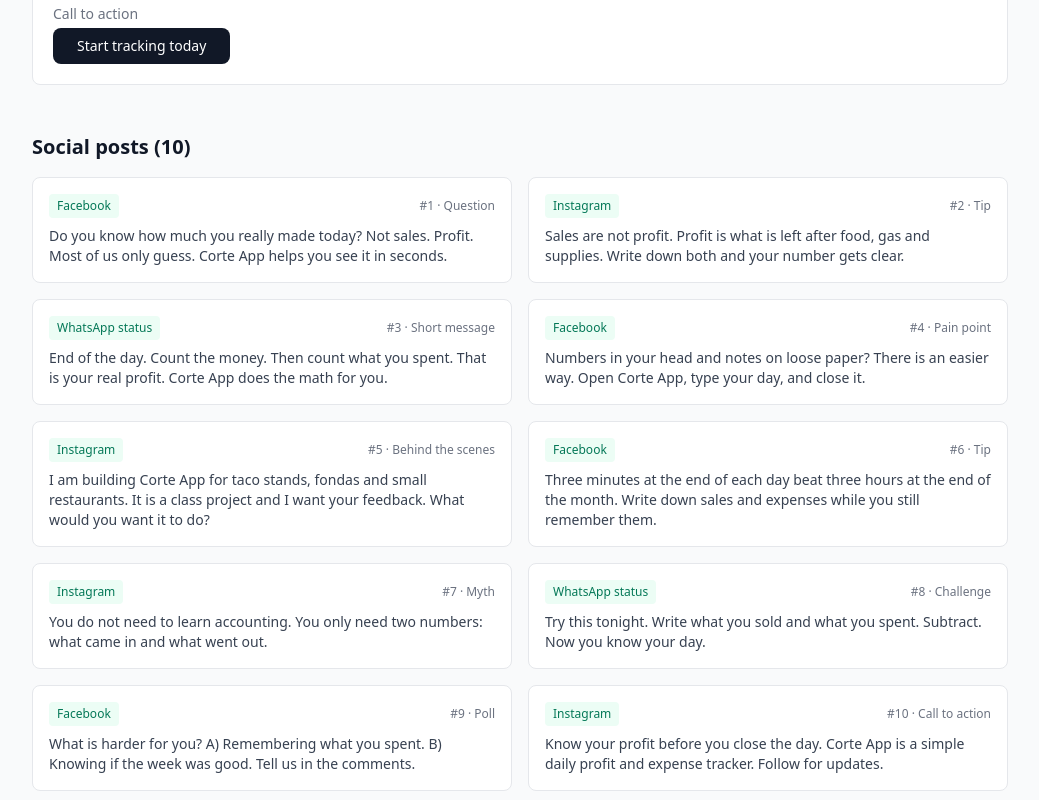
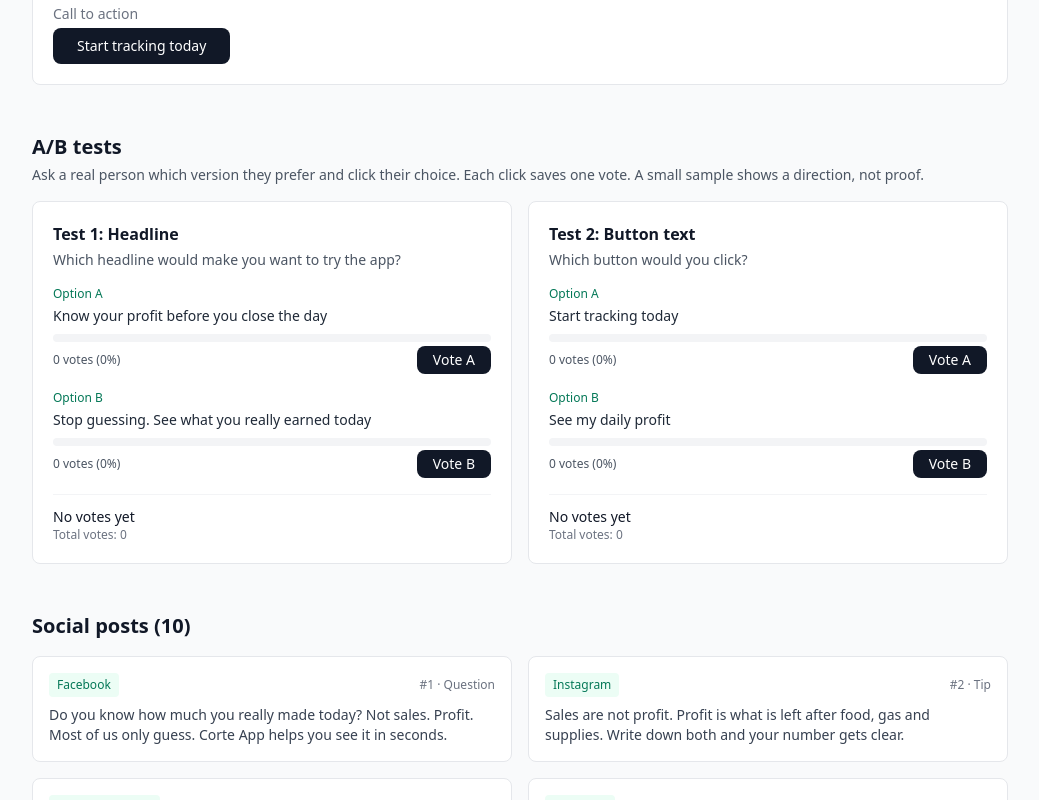
Before and after one commit to emilianosuarezamezcua-a11y/corte-appp, a Next.js app in the folder corte-app/: page /marketing in a window 1280 px wide. Shown: the part 1640-2440 px from the top of the page, without its empty margins (120-1159 px from the left). Built offline with nearby package versions, Linux system fonts and the light colour scheme; no server answers; the database is empty.

Commit message:
Add A/B tester with votes saved in Supabase
Added A/B testing component to marketing page.

```diff
--- a/corte-app/app/marketing/page.js
+++ b/corte-app/app/marketing/page.js
@@ -1,5 +1,7 @@
 'use client';
 
+import { useEffect, useState } from 'react';
+import { supabase } from '../../lib/supabaseClient';
 import { POSTS, SCRIPTS, CALENDAR } from './content';
 
 const BRAND = {
@@ -52,6 +54,130 @@
   ],
   cta: 'Start tracking today',
 };
+
+function ABTest(props) {
+  const testName = props.testName;
+  const [counts, setCounts] = useState({ A: 0, B: 0 });
+  const [message, setMessage] = useState('');
+  const [error, setError] = useState('');
+  const [saving, setSaving] = useState(false);
+
+  async function loadCounts() {
+    const result = await supabase
+      .from('ab_votes')
+      .select('variant')
+      .eq('test_name', testName);
+    if (result.error) {
+      setError('Could not load results: ' + result.error.message);
+      return;
+    }
+    const rows = result.data || [];
+    let a = 0;
+    let b = 0;
+    rows.forEach(function (r) {
+      if (r.variant === 'A') {
+        a = a + 1;
+      } else if (r.variant === 'B') {
+        b = b + 1;
+      }
+    });
+    setCounts({ A: a, B: b });
+  }
+
+  useEffect(function () {
+    loadCounts();
+  }, []);
+
+  async function vote(variant) {
+    setSaving(true);
+    setMessage('');
+    setError('');
+    const result = await supabase.from('ab_votes').insert({
+      test_name: testName,
+      variant: variant,
+    });
+    setSaving(false);
+    if (result.error) {
+      setError('Vote failed: ' + result.error.message);
+    } else {
+      setMessage('Vote saved for option ' + variant);
+      loadCounts();
+    }
+  }
+
+  const total = counts.A + counts.B;
+  const pctA = total === 0 ? 0 : Math.round((counts.A / total) * 100);
+  const pctB = total === 0 ? 0 : 100 - pctA;
+
+  let leader = 'No votes yet';
+  if (total > 0) {
+    if (counts.A === counts.B) {
+      leader = 'Tied';
+    } else if (counts.A > counts.B) {
+      leader = 'Option A is leading';
+    } else {
+      leader = 'Option B is leading';
+    }
+  }
+
+  return (
+    <div className="border border-gray-200 rounded-lg p-5 bg-white">
+      <h3 className="font-semibold mb-1">{props.title}</h3>
+      <p className="text-sm text-gray-600 mb-4">{props.question}</p>
+
+      <div className="space-y-4">
+        <div>
+          <p className="text-xs font-medium text-emerald-700 mb-1">Option A</p>
+          <p className="text-sm text-gray-800 mb-2">{props.variantA}</p>
+          <div className="w-full bg-gray-100 rounded h-2 mb-1">
+            <div className="bg-emerald-600 h-2 rounded" style={{ width: pctA + '%' }} />
+          </div>
+          <div className="flex items-center justify-between">
+            <p className="text-xs text-gray-600">
+              {counts.A} votes ({pctA}%)
+            </p>
+            <button
+              type="button"
+              onClick={function () { vote('A'); }}
+              disabled={saving}
+              className="bg-gray-900 text-white px-4 py-1 rounded-lg text-sm disabled:opacity-40"
+            >
+              Vote A
+            </button>
+          </div>
+        </div>
+
+        <div>
+          <p className="text-xs font-medium text-emerald-700 mb-1">Option B</p>
+          <p className="text-sm text-gray-800 mb-2">{props.variantB}</p>
+          <div className="w-full bg-gray-100 rounded h-2 mb-1">
+            <div className="bg-emerald-600 h-2 rounded" style={{ width: pctB + '%' }} />
+          </div>
+          <div className="flex items-center justify-between">
+            <p className="text-xs text-gray-600">
+              {counts.B} votes ({pctB}%)
+            </p>
+            <button
+              type="button"
+              onClick={function () { vote('B'); }}
+              disabled={saving}
+              className="bg-gray-900 text-white px-4 py-1 rounded-lg text-sm disabled:opacity-40"
+            >
+              Vote B
+            </button>
+          </div>
+        </div>
+      </div>
+
+      <div className="mt-4 pt-3 border-t border-gray-100" aria-live="polite">
+        <p className="text-sm font-medium">{leader}</p>
+        <p className="text-xs text-gray-500">Total votes: {total}</p>
+      </div>
+      {error ? <p role="alert" className="text-red-600 text-sm mt-2">{error}</p> : null}
+      {message ? <p role="status" className="text-green-600 text-sm mt-2">{message}</p> : null}
+    </div>
+  );
+}
 
 export default function MarketingPage() {
   return (
@@ -166,6 +292,30 @@
       </section>
 
       <section className="mb-12">
+        <h2 className="text-xl font-semibold mb-1">A/B tests</h2>
+        <p className="text-sm text-gray-600 mb-4">
+          Ask a real person which version they prefer and click their choice. Each click saves one
+          vote. A small sample shows a direction, not proof.
+        </p>
+        <div className="grid grid-cols-1 md:grid-cols-2 gap-4">
+          <ABTest
+            testName="headline_test"
+            title="Test 1: Headline"
+            question="Which headline would make you want to try the app?"
+            variantA="Know your profit before you close the day"
+            variantB="Stop guessing. See what you really earned today"
+          />
+          <ABTest
+            testName="cta_test"
+            title="Test 2: Button text"
+            question="Which button would you click?"
+            variantA="Start tracking today"
+            variantB="See my daily profit"
+          />
+        </div>
+      </section>
+
+      <section className="mb-12">
         <h2 className="text-xl font-semibold mb-4">Social posts ({POSTS.length})</h2>
         <div className="grid grid-cols-1 md:grid-cols-2 gap-4">
           {POSTS.map(function (p) {
```
